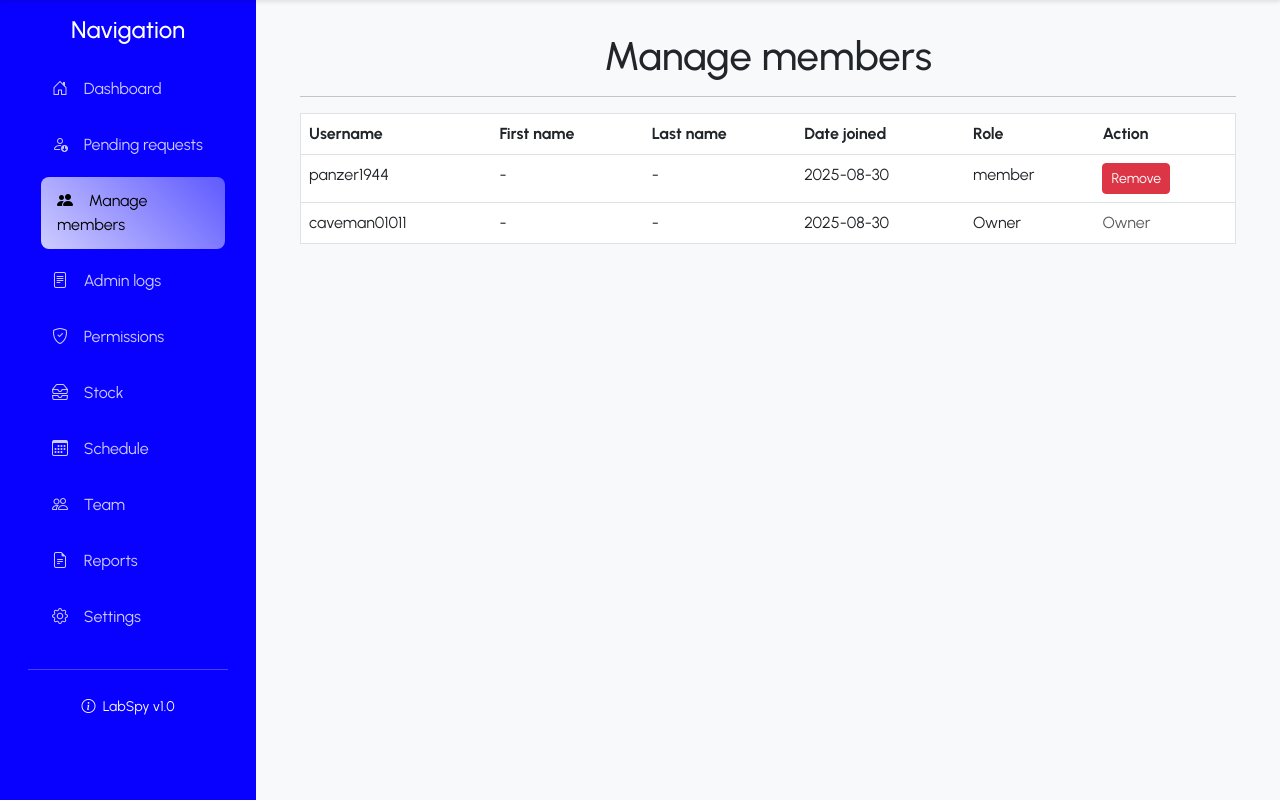
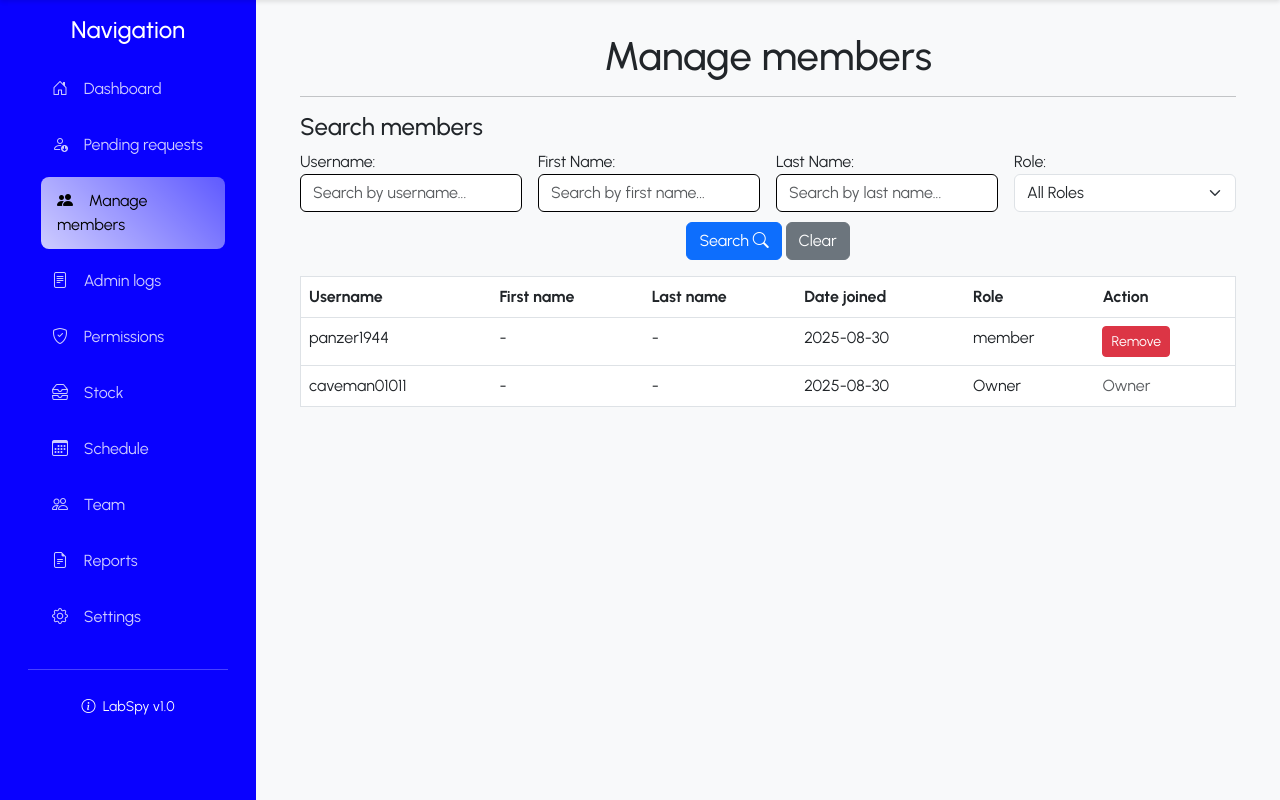
Before and after one commit to caveman01011/labspy, a Django app: a page that uses labspy/labspaces/templates/labspaces/manage_members.html in a window 1280 px wide. Shown: the part 96-896 px from the top of the page. Run offline with Django 5.2, Linux system fonts and the light colour scheme; a user stored in the database is signed in; data comes from the database, SQL or seed files in the repository.

Commit message:
Add search to user management

```diff
--- a/labspy/labspaces/forms.py
+++ b/labspy/labspaces/forms.py
@@ -36,3 +36,51 @@ class LabJoinForm(forms.Form):
         if not code.isalnum() or len(code) != 6:
             raise forms.ValidationError("Code must be exactly 6 alphanumeric characters (letters and numbers only).")
         return code
+
+class UserManagementSearchForm(forms.Form):
+    username = forms.CharField(
+        required=False,
+        max_length=100,
+        widget=forms.TextInput(attrs={
+            'class': 'form-control',
+            'placeholder': 'Search by username...',
+        }),
+        label='Username'
+    )
+
+    first_name = forms.CharField(
+        required=False,
+        max_length=100,
+        widget=forms.TextInput(attrs={
+            'class': 'form-control',
+            'placeholder': 'Search by first name...',
+        }),
+        label='First Name'
+    )
+
+    last_name = forms.CharField(
+        required=False,
+        max_length=100,
+        widget=forms.TextInput(attrs={
+            'class': 'form-control',
+            'placeholder': 'Search by last name...',
+        }),
+        label='Last Name'
+    )
+
+    role = forms.ChoiceField(
+        required=False,
+        choices=[
+            ('', 'All Roles'),
+            ('owner', 'Owner'),
+            ('admin', 'Admin'),
+            ('member', 'Member'),
+            ('manager', 'Manager'),
+            ('researcher', 'Researcher'),
+            ('guest', 'Guest'),
+        ],
+        widget=forms.Select(attrs={
+            'class': 'form-select',
+        }),
+        label='Role'
+    )
--- a/labspy/labspaces/templates/labspaces/home.html
+++ b/labspy/labspaces/templates/labspaces/home.html
@@ -11,7 +11,7 @@
     </div>
     <div class="mx-auto w-75 p-3 d-flex gap-2 align-items-start justify-content-center flex-wrap">
         {% for lab in user_labs %}
-            <div class="lab-card card mb-3" style="min-width: 18rem; max-width: 22rem; height: 11rem;">
+            <div class="lab-card card mb-3" style="width:20rem; height: 11rem;">
                 <div class="card-body d-flex flex-column">
                     <h5 class="card-title text-center">{{ lab.name|truncatechars:20 }}</h5>
                     <p class="card-text text-muted">
--- a/labspy/labspaces/templates/labspaces/manage_members.html
+++ b/labspy/labspaces/templates/labspaces/manage_members.html
@@ -5,6 +5,32 @@
 {% block content %}
 <h1 class="text-center">Manage members</h1>
 <hr>
+
+<!-- Search Form -->
+<h4 class="text-left">Search members</h4>
+<form method="get" class="row g-3">
+    <div class="col-md-3">
+        {{ search_form.username.label_tag }}
+        {{ search_form.username }}
+    </div>
+    <div class="col-md-3">
+        {{ search_form.first_name.label_tag }}
+        {{ search_form.first_name }}
+    </div>
+    <div class="col-md-3">
+        {{ search_form.last_name.label_tag }}
+        {{ search_form.last_name }}
+    </div>
+    <div class="col-md-3">
+        {{ search_form.role.label_tag }}
+        {{ search_form.role }}
+    </div>
+    <div class="col-12 text-center mb-3 mt-0">
+        <button type="submit" class="btn btn-primary">Search <i class="bi bi-search"></i></button>
+        <a href="{% url 'labspaces:manage_members' code=labspace.code %}" class="btn btn-secondary">Clear</a>
+    </div>
+</form>
+
 <div class="table-responsive" style="max-height: 610px; overflow-y: auto;">
 <table class="table table-hover border mb-0">
     <thead>
--- a/labspy/labspaces/views.py
+++ b/labspy/labspaces/views.py
@@ -3,9 +3,10 @@ from django.contrib.auth.decorators import login_required, user_passes_test
 from django.http import Http404, HttpResponseForbidden, HttpResponseNotAllowed
 from django.views.decorators.http import require_POST
 from django.urls import resolve
+from django.db.models import Q
 
 from .models import Lab, LabMembership
-from .forms import LabCreationForm, LabJoinForm
+from .forms import LabCreationForm, LabJoinForm, UserManagementSearchForm
 
 def is_lab_admin(user, lab_code):
     """
@@ -218,17 +219,37 @@ def manage_members(request, code):
 
     try:
         labspace = Lab.objects.get(code=code)
+
+        # Initialize search form
+        search_form = UserManagementSearchForm(request.GET)
+
         # Get all members of the lab (excluding pending requests)
         lab_members = LabMembership.objects.filter(
             lab=labspace,
             role__in=['owner', 'admin', 'member', 'manager', 'researcher', 'guest']
         ).select_related('user').order_by('role', 'user__username')
 
+        # Apply search filters if form is valid
+        if search_form.is_valid():
+            username = search_form.cleaned_data.get('username')
+            first_name = search_form.cleaned_data.get('first_name')
+            last_name = search_form.cleaned_data.get('last_name')
+            role = search_form.cleaned_data.get('role')
 
+            # Build filter conditions
+            if username:
+                lab_members = lab_members.filter(user__username__icontains=username)
+            if first_name:
+                lab_members = lab_members.filter(user__first_name__icontains=first_name)
+            if last_name:
+                lab_members = lab_members.filter(user__last_name__icontains=last_name)
+            if role:
+                lab_members = lab_members.filter(role=role)
 
         return render(request, 'labspaces/manage_members.html', {
             'labspace': labspace,
-            'lab_members': lab_members
+            'lab_members': lab_members,
+            'search_form': search_form
         })
     except Lab.DoesNotExist:
         raise Http404("Lab not found")
--- a/labspy/users/models.py
+++ b/labspy/users/models.py
@@ -1,7 +1,6 @@
 from django.db import models
 from django.contrib.auth.models import AbstractUser, BaseUserManager
 
-# Create your models here.
 class CustomUser(AbstractUser):
     phone_number = models.CharField(max_length=8, blank=True, null=True)
     date_joined = models.DateTimeField(auto_now_add=True, null=True, blank=True)
```
